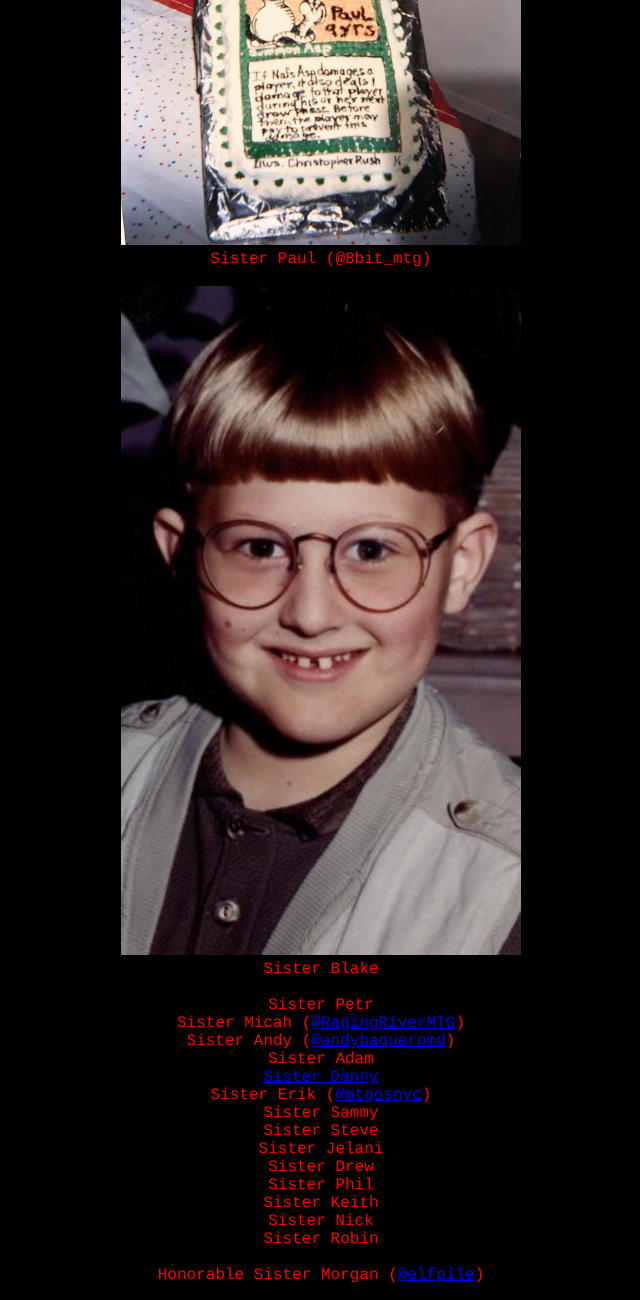
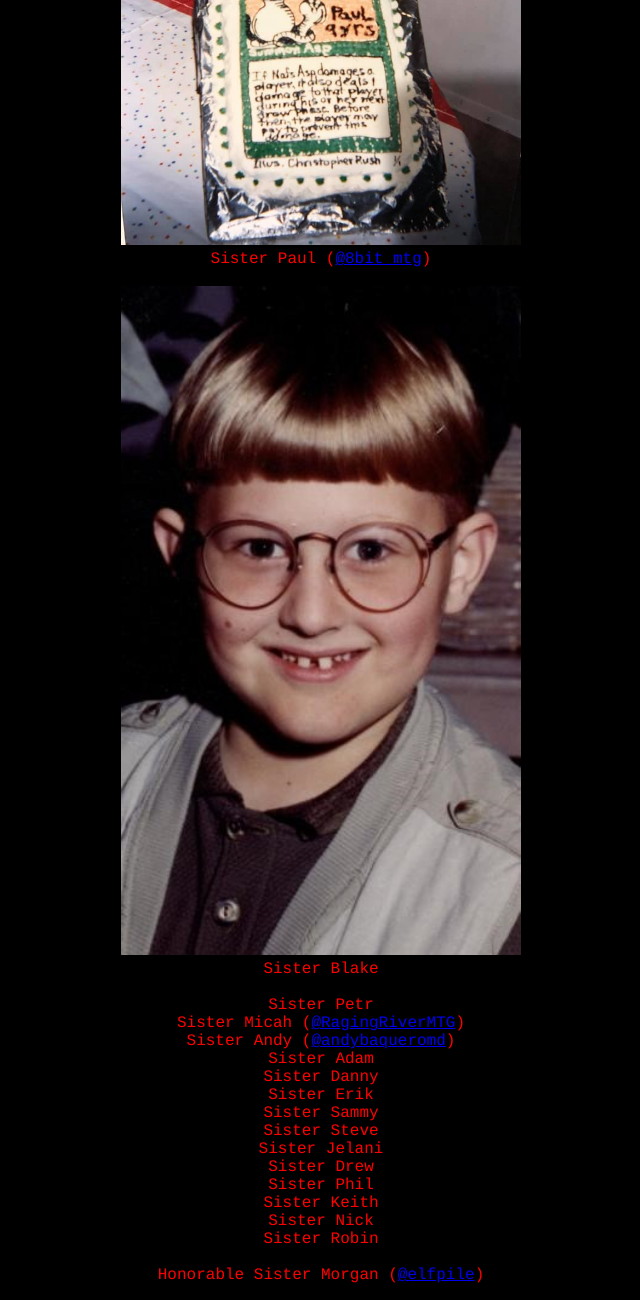
Before and after one commit to SistersOfTheFlame/sistersoftheflame.github.io, a plain HTML site: page coven.html in a window 1280 px wide. Shown: the part 456-1756 px from the top of the page, without its empty margins (319-959 px from the left). Drawn offline with Linux system fonts and the light colour scheme.

Commit message:
Update coven.html

```diff
--- a/coven.html
+++ b/coven.html
@@ -17,15 +17,15 @@
 
 <p style="font-family:courier; color:red; text-align:center">
 <img src="/coven/sister_paul.jpg" width="400px" height="auto"><br>
-Sister Paul (@8bit_mtg)<br><br>
+  Sister Paul (<a href="https://www.instagram.com/8bit_mtg/">@8bit_mtg</a>)<br><br>
 <img src="/coven/sister_blake.jpg" width="400px" height="auto"><br>
 Sister Blake<br><br>
 Sister Petr<br>
 Sister Micah (<a href="http://twitter.com/ragingrivermtg">@RagingRiverMTG</a>)<br>
 Sister Andy (<a href="https://twitter.com/andybaqueromd">@andybaqueromd</a>)<br>
 Sister Adam<br>
-<a href="/sisterdanny.html">Sister Danny</a><br>
-Sister Erik (<a href="https://www.instagram.com/mtgosnyc/">@mtgosnyc</a>)<br>
+Sister Danny<br>
+Sister Erik<br>
 Sister Sammy<br>
 Sister Steve<br>
 Sister Jelani<br>
```
